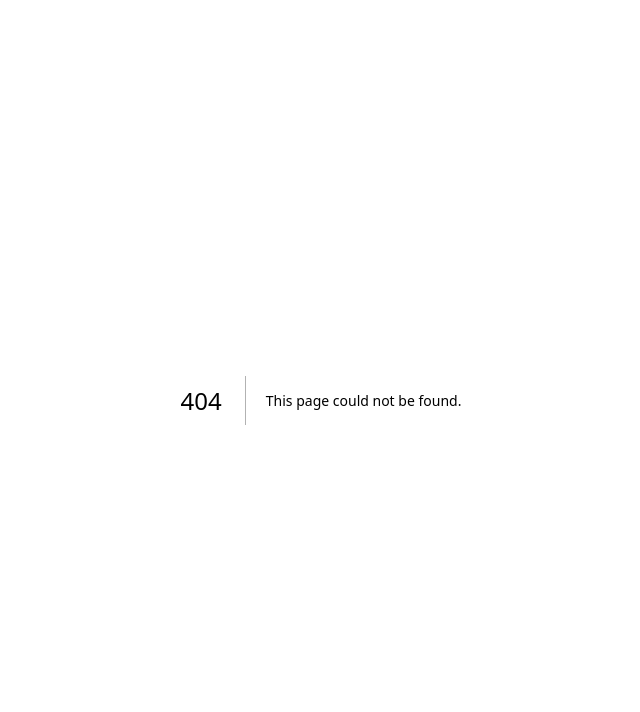
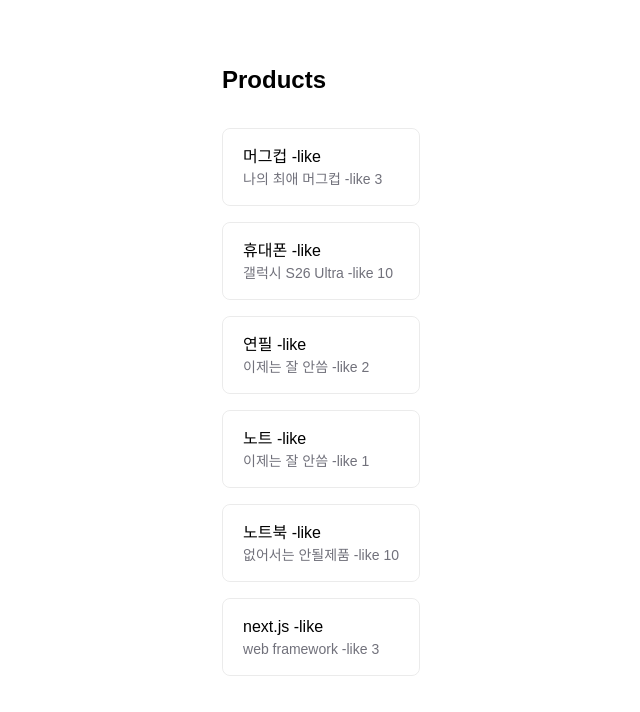
Before and after one commit to mikeseowoncho/mynextapp, a Next.js app: page /products in a window 1280 px wide. Before the commit this address had no page. Shown: the top 712 px of the page, without its empty margins (319-959 px from the left). Built offline with nearby package versions, Linux system fonts and the light colour scheme.

Commit message:
feat: add products page

```diff
--- a/app/page.tsx
+++ b/app/page.tsx
@@ -8,7 +8,7 @@ export default function Home() {
           Server Component
         </span>
         <h1 className="text-3xl font-semibold tracking-tight text-black dark:text-zinc-50">
-          웹서버보안프로그래밍 3주차입니다.
+          웹서버보안프로그래밍 조서원입니다.
         </h1>
         <p className="max-w-md text-base leading-7 text-zinc-500 dark:text-zinc-450">
           create-next-app으로 만든 Next.js 16 App Router 템플릿입니다. 이
@@ -22,6 +22,12 @@ export default function Home() {
         >
           /about 페이지로 이동 (파일 기반 라우팅 확인) →
         </Link>
+        <Link
+          href="/products"
+          className="text-sm font-medium text-zinc-900 underline underline-offset-4 dark:text-zinc-50"
+        >
+          /products 페이지로 이동 →
+        </Link>
       </main>
     </div>
   );
--- /dev/null
+++ b/app/products/[id]/page.tsx
@@ -0,0 +1,5 @@
+import React from "react";
+
+export default function ProductPage() {
+  return <div>page</div>;
+}
--- /dev/null
+++ b/app/products/page.tsx
@@ -0,0 +1,31 @@
+import Link from "next/link";
+import { getProducts } from "@/lib/products";
+
+export default async function ProductsPage() {
+  const products = await getProducts();
+
+  return (
+    <div className="mx-auto max-w-2xl flex-1 px-8 py-16">
+      <h1 className="mb-8 text-2xl font-semibold text-black dark:text-zinc-50">
+        Products
+      </h1>
+      <ul className="flex flex-col gap-4">
+        {products.map((p) => (
+          <li key={p.id}>
+            <Link
+              href={`/products/${p.id}`}
+              className="block rounded-lg border border-black/[.08] px-5 py-4 transition-colors hover:bg-black/[0.03] dark:border-white/[0.145] dark:hover:bg-white/[.05]"
+            >
+              <p className="font-medium text-black dark:text-zinc-50">
+                {p.name} -like
+              </p>
+              <p className="text-sm text-zinc-500 dark:text-zinc-400">
+                {p.description} -like {p.likes}
+              </p>
+            </Link>
+          </li>
+        ))}
+      </ul>
+    </div>
+  );
+}
--- /dev/null
+++ b/lib/products.tsx
@@ -0,0 +1,29 @@
+export type Product = {
+  id: string;
+  name: string;
+  description: string;
+  likes: number;
+};
+
+const products: Product[] = [
+  { id: "1", name: "머그컵", description: "나의 최애 머그컵", likes: 3 },
+  { id: "2", name: "휴대폰", description: "갤럭시 S26 Ultra", likes: 10 },
+  { id: "3", name: "연필", description: "이제는 잘 안씀", likes: 2 },
+  { id: "4", name: "노트", description: "이제는 잘 안씀", likes: 1 },
+  { id: "5", name: "노트북", description: "없어서는 안될제품", likes: 10 },
+  { id: "6", name: "next.js", description: "web framework", likes: 3 },
+];
+
+function delay(ms: number) {
+  return new Promise((resolve) => setTimeout(resolve, ms));
+}
+
+export async function getProducts(): Promise<Product[]> {
+  await delay(700);
+  return products;
+}
+
+export async function getProduct(id: string): Promise<Product | undefined> {
+  await delay(400);
+  return products.find((p) => p.id === id);
+}
```
